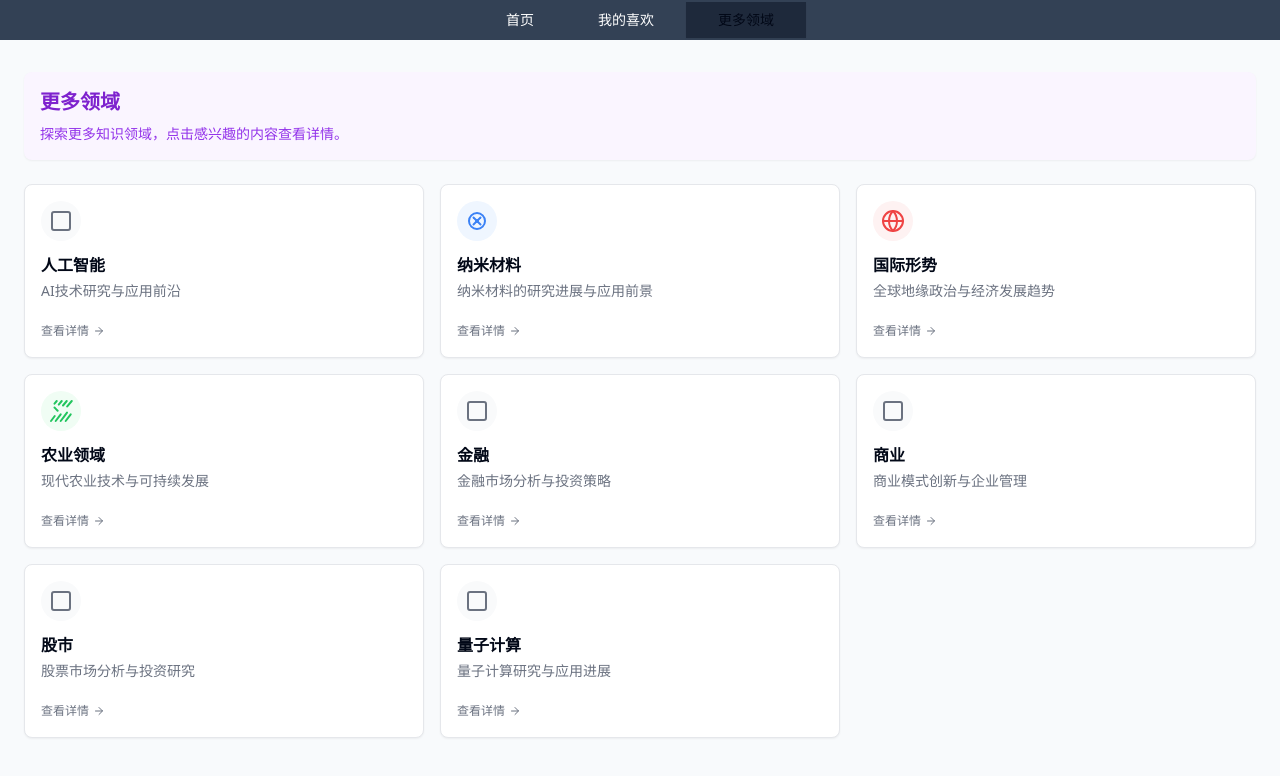
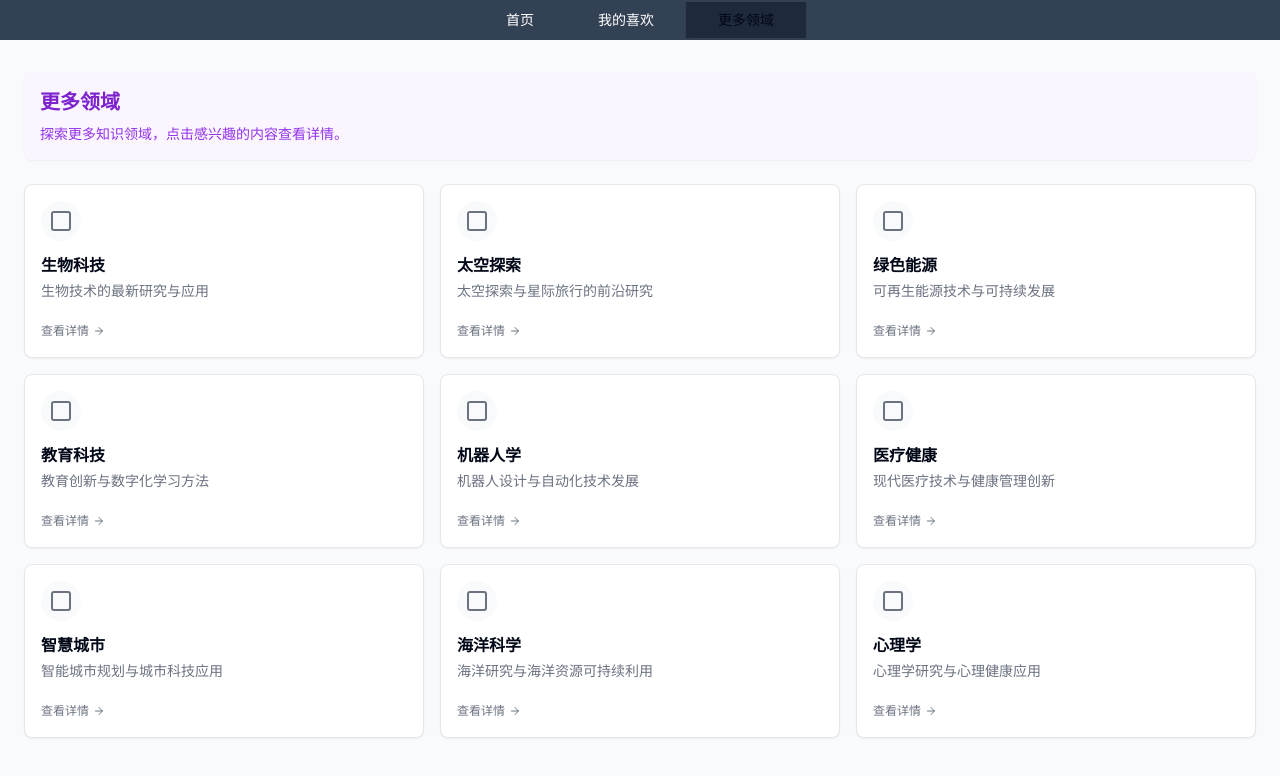
Before and after one commit to YiErWuXiu/personal-knowledge-hub-front, a React (Vite) app: page /more-areas in a window 1280 px wide. Shown: the top 776 px of the page. Built offline with nearby package versions, Linux system fonts and the light colour scheme.

Commit message:
Add more areas recommendations
Implement recommendations for more areas.

```diff
--- a/src/pages/MoreAreas.tsx
+++ b/src/pages/MoreAreas.tsx
@@ -8,85 +8,67 @@ import RecommendationCard from "@/components/RecommendationCard";
 const MoreAreas = () => {
   const navigate = useNavigate();
 
-  // All recommended areas
+  // All recommended areas - updated to have 9 unique areas
   const allAreas = [
     {
       id: 1,
-      title: "人工智能",
-      description: "AI技术研究与应用前沿",
-      icon: "ai"
+      title: "生物科技",
+      description: "生物技术的最新研究与应用",
+      icon: "bio"
     },
     {
       id: 2,
-      title: "纳米材料",
-      description: "纳米材料的研究进展与应用前景",
-      icon: "nano"
+      title: "太空探索",
+      description: "太空探索与星际旅行的前沿研究",
+      icon: "space"
     },
     {
       id: 3,
-      title: "国际形势",
-      description: "全球地缘政治与经济发展趋势",
-      icon: "global"
+      title: "绿色能源",
+      description: "可再生能源技术与可持续发展",
+      icon: "energy"
     },
     {
       id: 4,
-      title: "农业领域",
-      description: "现代农业技术与可持续发展",
-      icon: "agriculture"
+      title: "教育科技",
+      description: "教育创新与数字化学习方法",
+      icon: "edutech"
     },
     {
       id: 5,
-      title: "金融",
-      description: "金融市场分析与投资策略",
-      icon: "finance"
+      title: "机器人学",
+      description: "机器人设计与自动化技术发展",
+      icon: "robotics"
     },
     {
       id: 6,
-      title: "商业",
-      description: "商业模式创新与企业管理",
-      icon: "business"
+      title: "医疗健康",
+      description: "现代医疗技术与健康管理创新",
+      icon: "health"
     },
     {
       id: 7,
-      title: "股市",
-      description: "股票市场分析与投资研究",
-      icon: "stocks"
+      title: "智慧城市",
+      description: "智能城市规划与城市科技应用",
+      icon: "city"
     },
     {
       id: 8,
-      title: "量子计算",
-      description: "量子计算研究与应用进展",
-      icon: "quantum"
+      title: "海洋科学",
+      description: "海洋研究与海洋资源可持续利用",
+      icon: "ocean"
+    },
+    {
+      id: 9,
+      title: "心理学",
+      description: "心理学研究与心理健康应用",
+      icon: "psycho"
     }
   ];
 
   const handleCardClick = (id: number) => {
-    switch (id) {
-      case 1:
-        navigate('/ai');
-        break;
-      case 2:
-        navigate('/nanomaterials');
-        break;
-      case 3:
-        navigate('/global-situation');
-        break;
-      case 4:
-        navigate('/agriculture');
-        break;
-      case 5:
-        navigate('/finance');
-        break;
-      case 6:
-        navigate('/business');
-        break;
-      case 7:
-        navigate('/stocks');
-        break;
-      case 8:
-        navigate('/quantum-computing');
-        break;
-    }
+    // For now, clicking on any area just shows an alert
+    alert(`您选择了: ${allAreas.find(area => area.id === id)?.title}。此页面正在建设中。`);
   };
 
   return (
```
